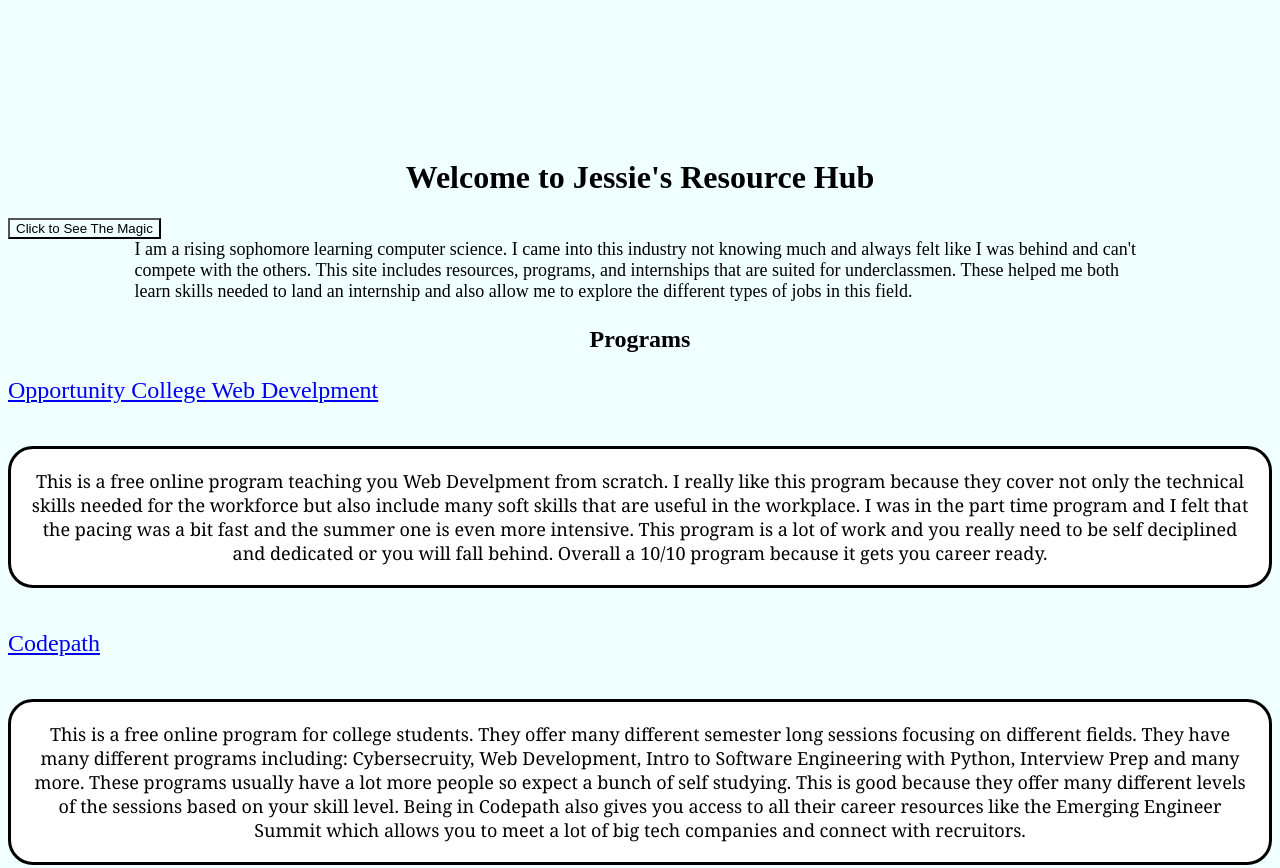
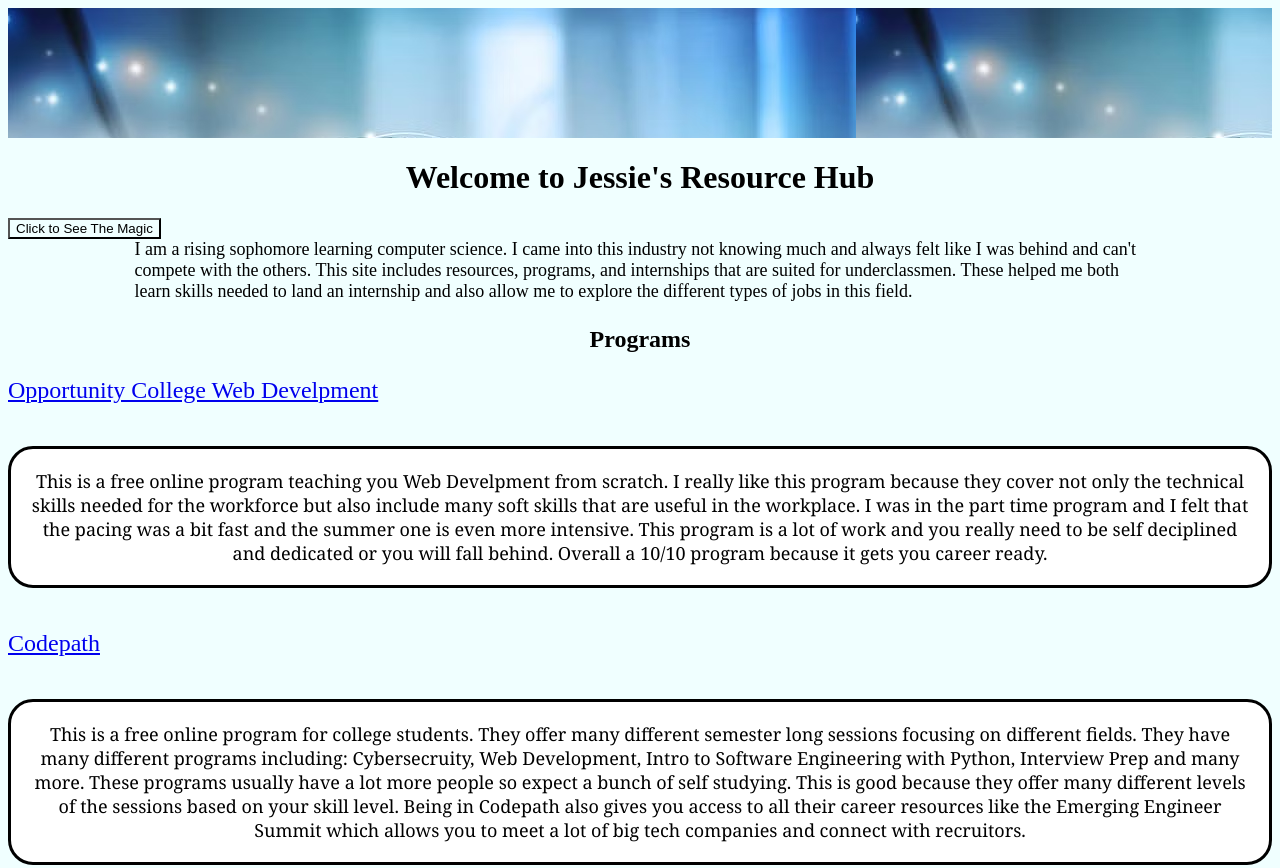
Before and after one commit to SirJess/Resource-Hub-For-Underclassmen, a plain HTML site: page index.html in a window 1280 px wide. Shown: the top 868 px of the page. Drawn offline with Linux system fonts and the light colour scheme.

Commit message:
Update style.css

```diff
--- a/style.css
+++ b/style.css
@@ -8,7 +8,7 @@
 
 nav {
     text-align: center;
-    background-image: url("images/internet2.avif");
+    background-image: url("internet2.avif");
     height: 130px;
     color: white;
 }
```
